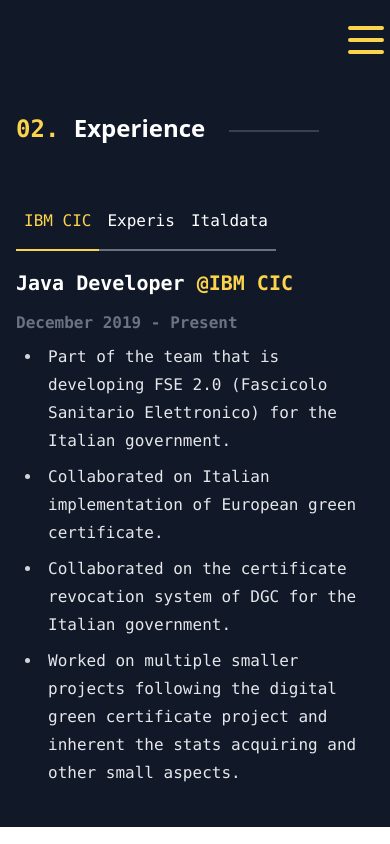
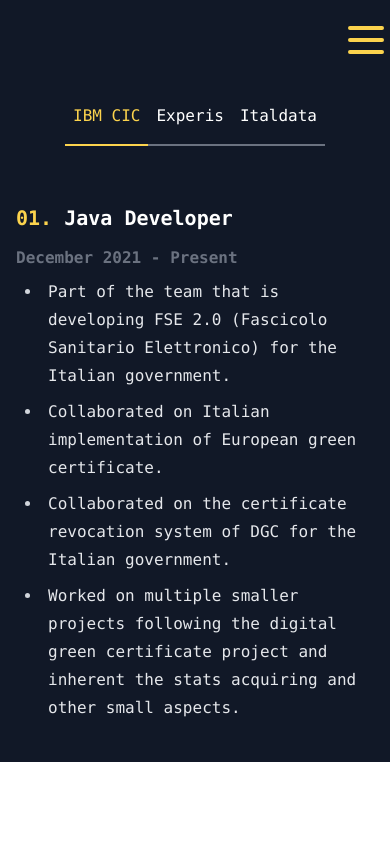
Before and after one commit to simone-lungarella/surveyor-lab, a SvelteKit app: page /experience in a window 390 px wide. Built offline with nearby package versions, Linux system fonts and the light colour scheme.

Commit message:
Refactored mobile style and removed if to handle images in projects

```diff
--- a/src/routes/experience/+page.svelte
+++ b/src/routes/experience/+page.svelte
@@ -8,7 +8,7 @@
 <div class="grid grid-cols-8 md:grid-cols-9 gap-4 -mt-12 lg:mt-20">
     <div class="md:col-span-1" />
     <div class="prose col-span-8">
-        <div class="flex gap-6 items-center">
+        <div class="hidden sm:flex gap-6 items-center">
             <h2 class="text-white">
                 <span class="text-amber-300 font-mono">02. </span>Experience
             </h2>
@@ -17,7 +17,7 @@
     </div>
     <div class="md:col-span-1" />
 
-    <div class="col-span-8 md:col-span-2 grid grid-flow-col md:grid-flow-row place-content-start" >
+    <div class="col-span-8 md:col-span-2 grid grid-flow-col md:grid-flow-row place-content-center md:place-content-start" >
         {#each $WorkStore as work (work.id)}
             <div class="flex gap-2 flex-col-reverse md:flex-row">
                 <div class="h-0.5 w-full md:h-full md:w-0.5 bg-gray-500" style={selectedWorkplace === work.id - 1 ? "background-color: rgb(252 211 77);" : "background-color: rgb(107 114 128);"} />
@@ -25,8 +25,8 @@
             </div>
         {/each}
     </div>
-    <div class="col-span-8 md:col-span-5 prose font-mono" >
-        <h3 class="text-white">{$WorkStore[selectedWorkplace].title} <span class="text-amber-300">@{$WorkStore[selectedWorkplace].company}</span></h3>
+    <div class="col-span-8 md:col-span-5 prose font-mono mt-10 md:mt-0" >
+        <h3 class="text-white"><span class="text-amber-300 md:hidden inline-flex">0{$WorkStore[selectedWorkplace].id}.</span> {$WorkStore[selectedWorkplace].title} <span class="text-amber-300 hidden md:inline-flex">@{$WorkStore[selectedWorkplace].company}</span></h3>
         <h4 class="text-gray-500">{$WorkStore[selectedWorkplace].from} - {$WorkStore[selectedWorkplace].to}</h4>
 
         <ul class="text-gray-200">
--- a/src/routes/projects/+page.svelte
+++ b/src/routes/projects/+page.svelte
@@ -1,15 +1,12 @@
 <script>
     import { ProjectStore } from "../../stores.js";
-    import OnTheSpot from "/src/lib/image/onthespot.png";
-    import PTracker from "/src/lib/image/product-tracker.png";
-    import Winforce from "/src/lib/image/winforce.png";
 </script>
 
-<div class="grid grid-cols-8 md:grid-cols-9 gap-4 -mt-12 lg:mt-12 space-y-4">
+<div class="grid grid-cols-8 md:grid-cols-9 gap-4 -mt-20 lg:mt-20 space-y-4">
     <div class="md:col-span-1" />
 
     <div class="prose col-span-8">
-        <div class="flex gap-6 items-center">
+        <div class="hidden md:flex gap-6 items-center">
             <h2 class="text-white">
                 <span class="text-amber-300 font-mono">03. </span>Projects
             </h2>
@@ -21,7 +18,7 @@
         <div class="md:col-span-1" />
 
         <div class="col-span-8 md-col-span-7 prose font-mono">
-            <h2 class="text-white">{project.title}</h2>
+            <h2 class="text-white"><span class="text-amber-300 font-mono flex-inline md:hidden">0{project.id}.</span> {project.title}</h2>
         </div>
 
         <div class="md:col-span-1" />
@@ -29,13 +26,7 @@
         <div class="col-span-8 md:col-span-7 grid grid-flow-row place-content-center" >
             <div class="grid grid-cols-1 md:grid-cols-2 gap-6 md:gap-12 lg:gap-16 items-center lg:items-start" >
                 <div class="overflow-hidden grayscale-[.7] hover:grayscale-0 transition duration-300 ease-in-out" >
-                    {#if project.id === 1}
-                        <img src={OnTheSpot} alt="Project preview" class="w-full h-full object-fill" />
-                    {:else if project.id === 2}
-                        <img src={Winforce} alt="Project preview" class="w-full h-full object-fill" />
-                    {:else if project.id === 3}
-                        <img src={PTracker} alt="Project preview" class="w-full h-full object-fill" />
-                    {/if}
+                    <img src={project.cover} alt="Project preview" class="w-full h-full object-fill" />
                 </div>
 
                 <div class="prose font-mono">
--- a/src/stores.js
+++ b/src/stores.js
@@ -5,7 +5,7 @@ export const WorkStore = writable([
         id: 1,
         title: "Java Developer",
         company: "IBM CIC",
-        from: "December 2019",
+        from: "December 2021",
         to: "Present",
         topics: [
             "Part of the team that is developing FSE 2.0 (Fascicolo Sanitario Elettronico) for the Italian government.",
@@ -47,7 +47,7 @@ export const ProjectStore = writable([
         title: "On The Spot!",
         description: "A third person video game based on puzzle solving wearing the faces of a funny dice.",
         techs: ["Unreal Engine 5", "Adobe Illustrator", "Blender", "C++"],
-        cover: "/image/onthespot.png",
+        cover: "/src/lib/image/onthespot.png",
         github: "https://github.com/StampedeStudios/OnTheSpot",
         website: "https://surveiior.itch.io/on-the-spot",
         page: "/projects/onthespot",
@@ -57,7 +57,7 @@ export const ProjectStore = writable([
         title: "Winforce",
         description: "A React application that allows a set of worksites to be managed and monitored.",
         techs: ["Spring Boot", "Java", "React", "Javascript", "MySQL"],
-        cover: "/image/winforce.png",
+        cover: "/src/lib/image/winforce.png",
         website: "https://simone-lungarella.github.io/winforce",
         page: "/projects/winforce",
     },
@@ -66,7 +66,7 @@ export const ProjectStore = writable([
         title: "Product Tracker",
         description: "Application that follows a user and helps to describe the product track in various phases allowing to download a printable version of all the documentation.",
         techs: ["Spring Boot", "Java", "React", "Javascript"],
-        cover: "/image/product-tracker.png",
+        cover: "/src/lib/image/product-tracker.png",
         github: "https://github.com/simone-lungarella/product-tracker",
         website: "https://simone-lungarella.github.io/product-tracker",
         page: "/projects/product-tracker",
```
